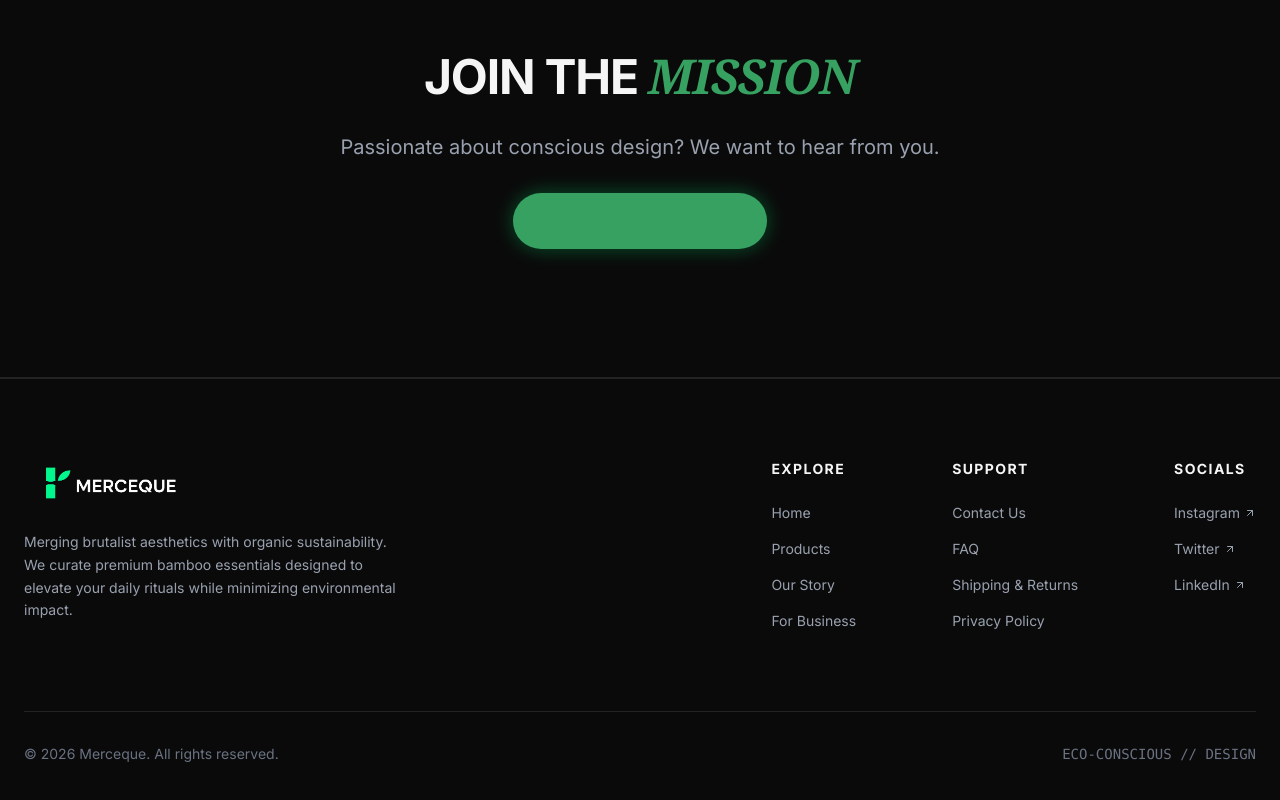
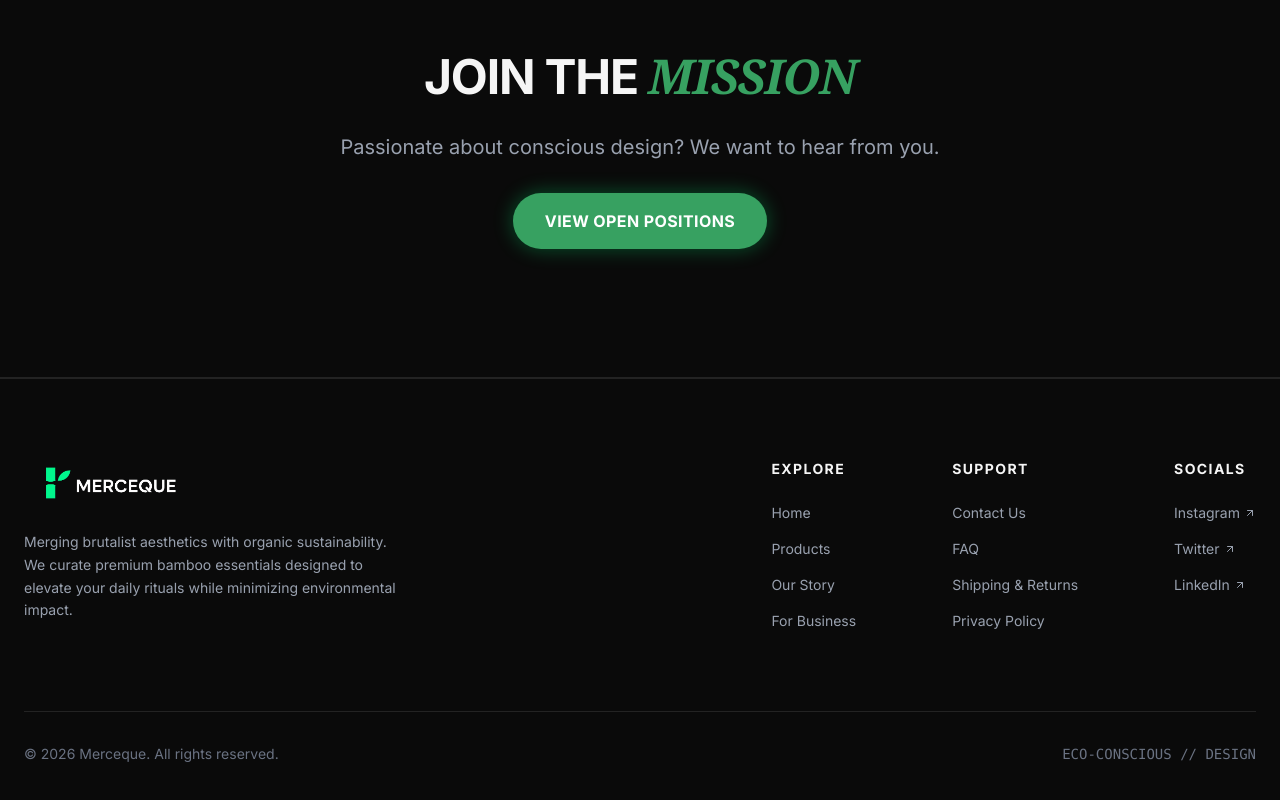
Before and after one commit to divyanshu15/merceque, a Next.js app: page /about-us in a window 1280 px wide. Shown: the part 2244-3044 px from the top of the page. Built offline with nearby package versions, Linux system fonts and the light colour scheme.

Commit message:
fix: update button text color to white in about us page

```diff
--- a/src/app/about-us/page.tsx
+++ b/src/app/about-us/page.tsx
@@ -85,7 +85,7 @@ export default function AboutPage() {
           <p className="text-lg md:text-xl text-gray-600 dark:text-gray-400 max-w-2xl">
             Passionate about conscious design? We want to hear from you.
           </p>
-          <button className="px-8 py-4 bg-primary text-primary-dark dark:text-primary-dark font-bold uppercase tracking-wide rounded-full hover:bg-primary/90 transition-all hover:scale-105 active:scale-95 shadow-[0_0_20px_rgba(0,255,127,0.3)]">
+          <button className="px-8 py-4 bg-primary text-white font-bold uppercase tracking-wide rounded-full hover:bg-primary/90 transition-all hover:scale-105 active:scale-95 shadow-[0_0_20px_rgba(0,255,127,0.3)]">
             View Open Positions
           </button>
         </div>
```
